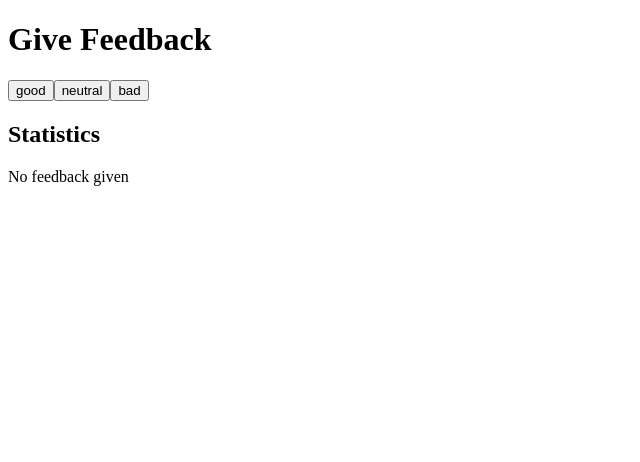
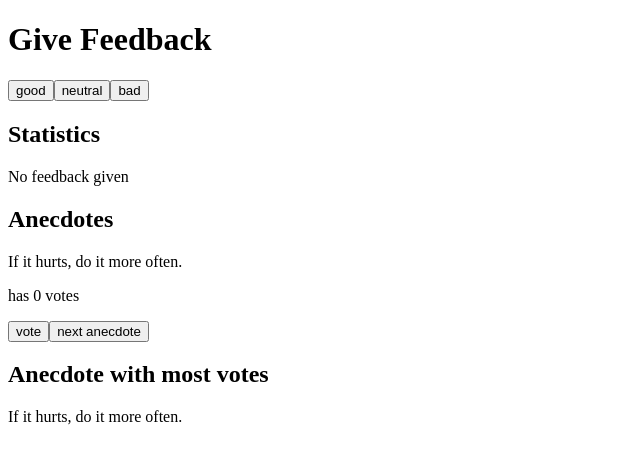
Before and after one commit to fkurusu7/fs_exercises, a React (Vite) app in the folder part1/unicafe/: page / in a window 1280 px wide. Shown: the top 462 px of the page, without its empty margins (0-640 px from the left). Built offline with nearby package versions, Linux system fonts and the light colour scheme.

Commit message:
finish part1 sections 1.12 1.13 1.14

```diff
--- a/part1/unicafe/src/App.jsx
+++ b/part1/unicafe/src/App.jsx
@@ -1,4 +1,15 @@
 import { useState } from "react";
+
+const ANECDOTES = [
+  "If it hurts, do it more often.",
+  "Adding manpower to a late software project makes it later!",
+  "The first 90 percent of the code accounts for the first 90 percent of the development time...The remaining 10 percent of the code accounts for the other 90 percent of the development time.",
+  "Any fool can write code that a computer can understand. Good programmers write code that humans can understand.",
+  "Premature optimization is the root of all evil.",
+  "Debugging is twice as hard as writing the code in the first place. Therefore, if you write the code as cleverly as possible, you are, by definition, not smart enough to debug it.",
+  "Programming without an extremely heavy use of console.log is same as if a doctor would refuse to use x-rays or blood tests when diagnosing patients.",
+  "The only way to go fast, is to go well.",
+];
 
 const Button = ({ onClick, text }) => {
   return <button onClick={onClick}>{text}</button>;
@@ -47,6 +58,55 @@
   );
 };
 
+const Anedocte = () => {
+  const [selected, setSelected] = useState(0);
+  const [votes, setVotes] = useState(() => {
+    const anecdotesObj = {};
+    ANECDOTES.forEach((_, index) => {
+      anecdotesObj[index] = 0;
+    });
+    return anecdotesObj;
+  });
+
+  console.log("VOTES: ", votes);
+  const handleSelected = () => {
+    const randomNum = Math.random() * ANECDOTES.length;
+    const index = Math.floor(randomNum);
+    console.log(randomNum, index);
+    setSelected(index);
+  };
+
+  const handleVote = () => {
+    setVotes({ ...votes, [selected]: votes[selected] + 1 });
+  };
+
+  const showAnecdoteWithMostVotes = () => {
+    const maxEntry = Number(
+      Object.entries(votes).reduce(
+        (maxValue, current) => {
+          console.log(current, maxValue);
+          return current[1] > maxValue[1] ? current : maxValue;
+        },
+        [null, -Infinity]
+      )[0]
+    );
+    console.log(maxEntry);
+    return ANECDOTES[maxEntry];
+  };
+
+  return (
+    <div>
+      <h2>Anecdotes</h2>
+      <p>{ANECDOTES[selected]}</p>
+      <p>has {votes[selected]} votes</p>
+      <Button text="vote" onClick={handleVote} />
+      <Button text="next anecdote" onClick={handleSelected} />
+      <h2>Anecdote with most votes</h2>
+      <p>{showAnecdoteWithMostVotes()}</p>
+    </div>
+  );
+};
+
 const App = () => {
   // save clicks of each button to its own state
   const [good, setGood] = useState(0);
@@ -68,14 +128,15 @@
     setBad(bad + 1);
     setAll(1 + handleAll());
   };
+
   return (
     <div>
       <h1>Give Feedback</h1>
       <Button text="good" onClick={handleGood} />
       <Button text="neutral" onClick={handleNeutral} />
       <Button text="bad" onClick={handleBad} />
-
       <Statistics good={good} neutral={neutral} bad={bad} all={all} />
+      <Anedocte />
     </div>
   );
 };
```
